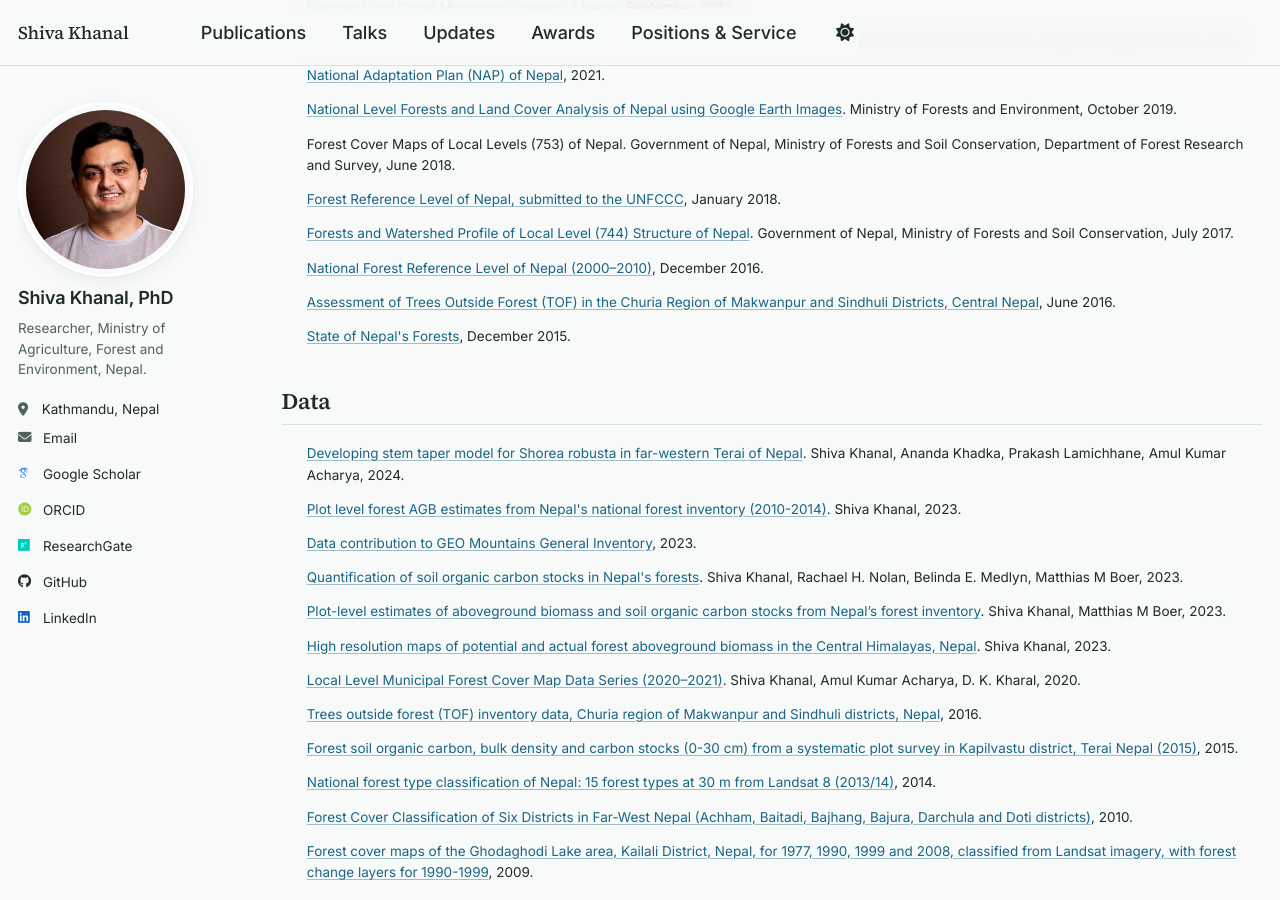
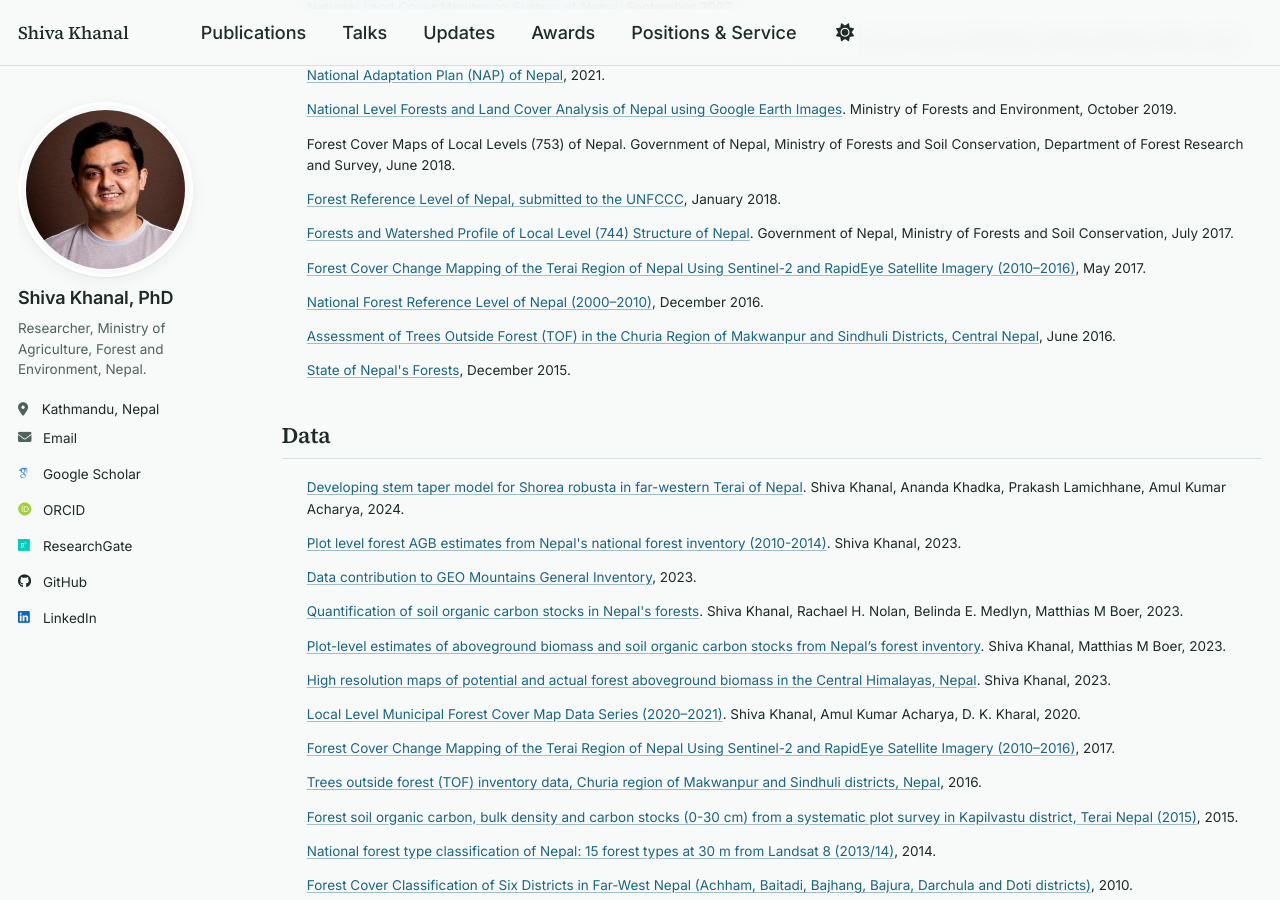
Before and after one commit to shivakhanal/shivakhanal.github.io, a Jekyll site: the page built from _pages/cv.md, in a window 1280 px wide and 900 px high, scrolled down 2169 px. Built offline with Jekyll 4.4.1, drawn with Linux system fonts in a browser that asks for light colours; some web fonts are replaced; a script that is not in the unit is left out.

Commit message:
Terai Change Mapping 2017

```diff
--- a/_data/datasets.yml
+++ b/_data/datasets.yml
@@ -40,6 +40,10 @@
   url: "https://www.researchgate.net/profile/Shiva-Khanal-2/research"
   note: "Covers 2020–2021"
 
+- title: "Forest Cover Change Mapping of the Terai Region of Nepal Using Sentinel-2 and RapidEye Satellite Imagery (2010–2016)"
+  date: "2017"
+  doi: "10.6084/m9.figshare.25225511"
+
 - title: "Trees outside forest (TOF) inventory data, Churia region of Makwanpur and Sindhuli districts, Nepal"
   date: "2016"
   doi: "10.6084/m9.figshare.34955575"
--- a/_data/reports.yml
+++ b/_data/reports.yml
@@ -58,6 +58,10 @@
   publisher: "Government of Nepal, Ministry of Forests and Soil Conservation"
   url: "https://www.researchgate.net/publication/325542111_Forests_and_Watershed_Profile_of_Local_Level_744_Structure_of_Nepal_Government_of_Nepal_Ministry_of_Forests_and_Soil_Conservation"
 
+- title: "Forest Cover Change Mapping of the Terai Region of Nepal Using Sentinel-2 and RapidEye Satellite Imagery (2010–2016)"
+  date: "2017-05"
+  url: "https://www.researchgate.net/publication/417647898_Forest_Cover_Change_Mapping_of_the_Terai_Region_of_Nepal_Using_Sentinel-2_and_RapidEye_Satellite_Imagery_2010-_2016"
+
 - title: "National Forest Reference Level of Nepal (2000–2010)"
   date: "2016-12"
   url: "https://redd.unfccc.int/files/nepal_frl_jan_8__2017.pdf"
```
